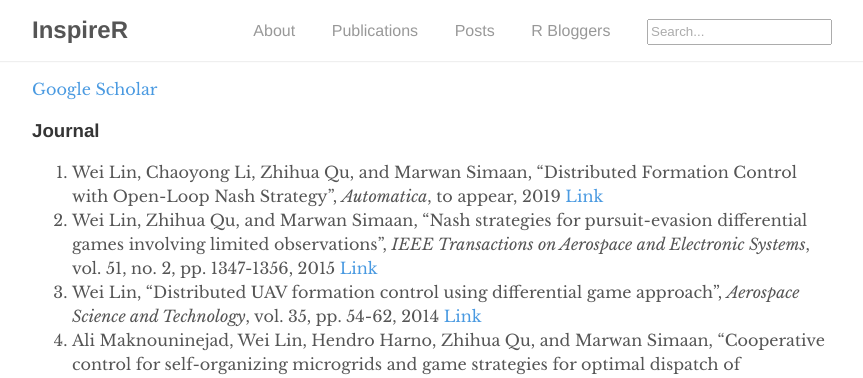
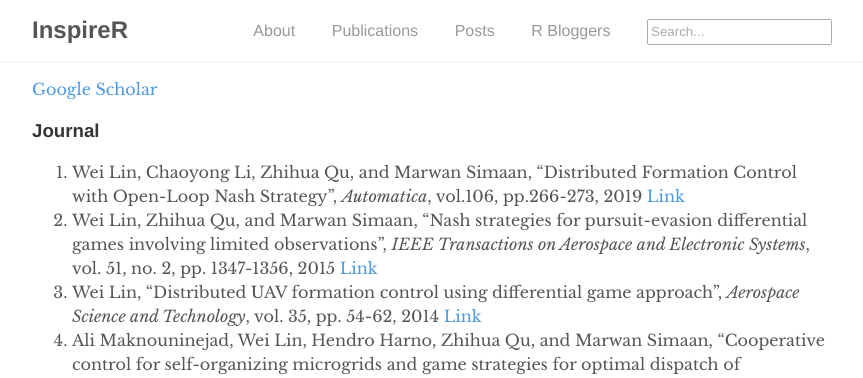
Before and after one commit to wlinInspire/wlinInspire.github.io, a Jekyll site: the page built from _pages/publication.md, in a window 1280 px wide. Shown: the top 378 px of the page, without its empty margins (208-1071 px from the left). Built offline with Jekyll 4.4.1, drawn with Linux system fonts in a browser that asks for light colours.

Commit message:
update publication

```diff
--- a/_pages/publication.md
+++ b/_pages/publication.md
@@ -9,15 +9,15 @@ permalink: /publications/
 ### Journal
 1. Wei Lin, Chaoyong Li, Zhihua Qu, and Marwan Simaan,
 "Distributed Formation Control with Open-Loop Nash Strategy",
-_Automatica_, to appear, 2019
-[Link](){:target='_blank'}
+_Automatica_, vol.106, pp.266-273, 2019
+[Link](https://www.researchgate.net/publication/333478243_Distributed_formation_control_with_open-loop_Nash_strategy){:target='_blank'}
 1. Wei Lin, Zhihua Qu, and Marwan Simaan,
 "Nash strategies for pursuit-evasion differential games involving limited observations",
 _IEEE Transactions on Aerospace and Electronic Systems_, vol. 51, no. 2, pp. 1347-1356, 2015
 [Link](http://www.eecs.ucf.edu/~qu/Journals/2015%20IEEE%20TAES.pdf){:target='_blank'}
 1. Wei Lin, "Distributed UAV formation control using differential game approach",
 _Aerospace Science and Technology_, vol. 35, pp. 54-62, 2014
-[Link](https://www.researchgate.net/profile/Wei_Lin42/publication/279206363_Distributed_game_strategy_design_with_application_to_multi-agent_formation_control/links/5590f2db08aed6ec4bf681ad.pdf){:target='_blank'}
+[Link](https://www.researchgate.net/publication/260805171_Distributed_UAV_formation_control_using_differential_game_approach){:target='_blank'}
 1. Ali Maknouninejad, Wei Lin, Hendro Harno, Zhihua Qu, and Marwan Simaan,
 "Cooperative control for self-organizing microgrids and game strategies for optimal dispatch of distributed renewable generations",
 _Energy Systems_, vol. 3 no. 1, pp. 23-60, 2012
```
